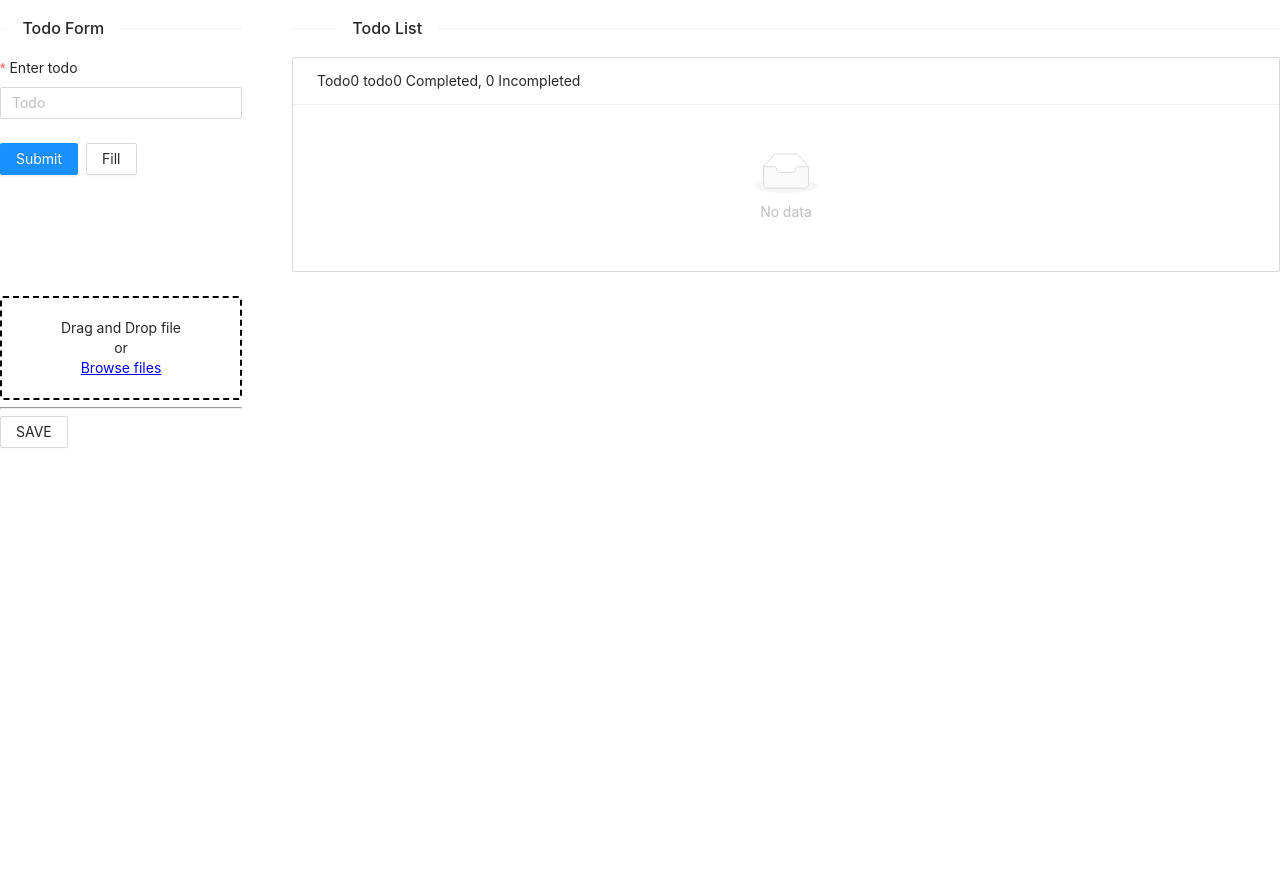
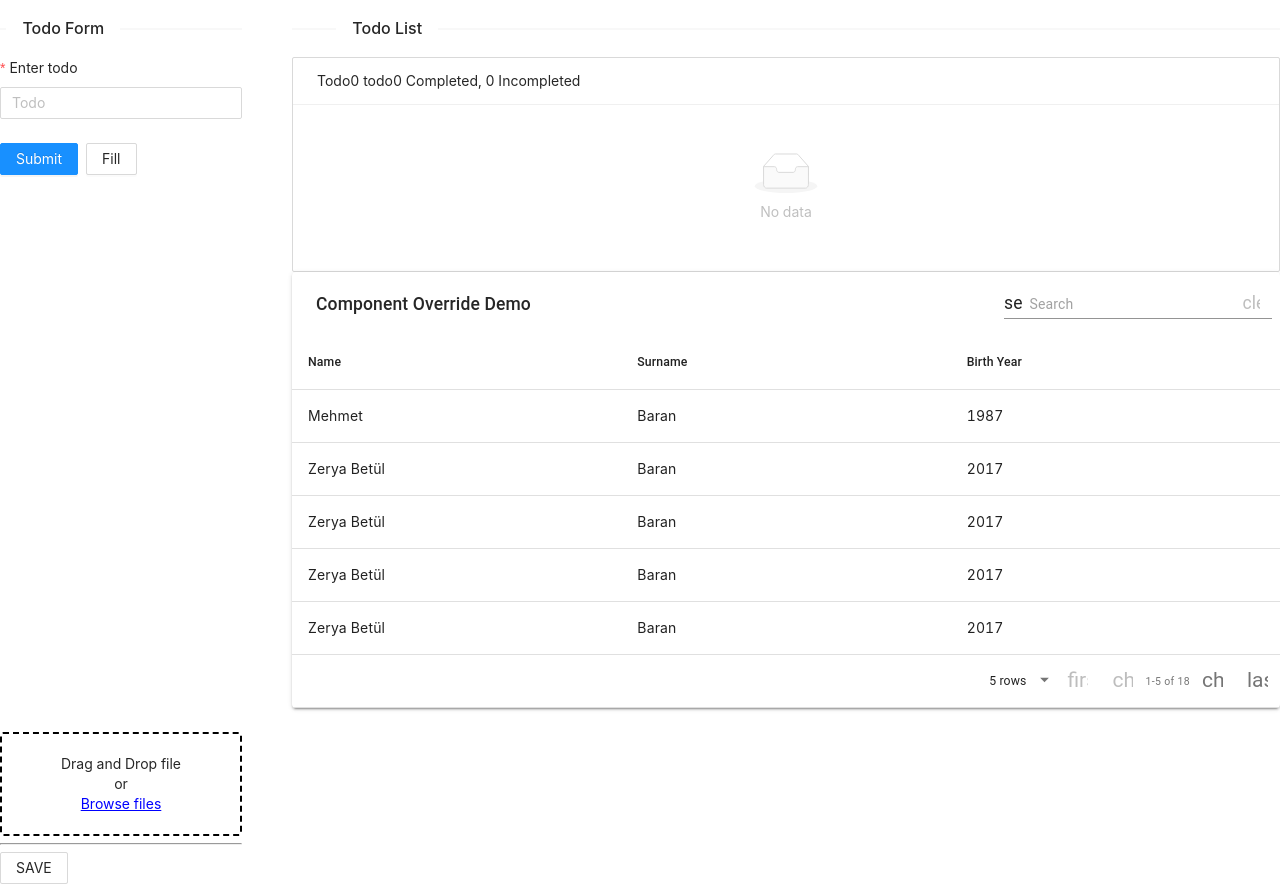
Before and after one commit to deepakbhattmits/react-context, a React (Create React App) app: page / in a window 1280 px wide. Before the commit the page ends 800 px from the top, so only its background shows below. Built offline with nearby package versions, Linux system fonts and the light colour scheme.

Commit message:
Update App.tsx

```diff
--- a/src/App.tsx
+++ b/src/App.tsx
@@ -1,4 +1,7 @@
-import { FC, useState, useContext, Fragment } from 'react'
+import {FC,useState,useContext,Fragment} from 'react'
+import MaterialTable from 'material-table';
+
+import { TablePagination } from "@material-ui/core";
 import {
   Form,
   Input,
@@ -12,7 +15,25 @@ import {
 import { CloseCircleTwoTone, CheckCircleTwoTone } from '@ant-design/icons'
 import TodosProvider, { TodosContext } from './TodosContext'
 import FileUploader from './components/FileUploader'
-const Todos: FC = (): JSX.Element => {
+const Todos: FC=(): JSX.Element =>
+{
+
+  const [rowsPerPage, setRowsPerPage] = useState(5);
+  //updates pagination, but no re-size
+  const handleChangeRowsPerPage = (event:any) => {
+    //enable to set rows per page to match total count
+    event.target.value === "All"
+      ? setRowsPerPage(data.length)
+      : setRowsPerPage(event.target.value);
+  };
+
+  const data = [
+    { name: "Mehmet", surname: "Baran", birthYear: 1987 },
+    { name: "Zerya Betül", surname: "Baran", birthYear: 2017 }, { name: "Zerya Betül", surname: "Baran", birthYear: 2017 }, { name: "Zerya Betül", surname: "Baran", birthYear: 2017 }, { name: "Zerya Betül", surname: "Baran", birthYear: 2017 }, { name: "Zerya Betül", surname: "Baran", birthYear: 2017 }, { name: "Mehmet", surname: "Baran", birthYear: 1987 },
+    { name: "Zerya Betül", surname: "Baran", birthYear: 2017 }, { name: "Zerya Betül", surname: "Baran", birthYear: 2017 }, { name: "Zerya Betül", surname: "Baran", birthYear: 2017 }, { name: "Zerya Betül", surname: "Baran", birthYear: 2017 }, { name: "Zerya Betül", surname: "Baran", birthYear: 2017 }, { name: "Mehmet", surname: "Baran", birthYear: 1987 },
+    { name: "Zerya Betül", surname: "Baran", birthYear: 2017 }, { name: "Zerya Betül", surname: "Baran", birthYear: 2017 }, { name: "Zerya Betül", surname: "Baran", birthYear: 2017 }, { name: "Zerya Betül", surname: "Baran", birthYear: 2017 }, { name: "Zerya Betül", surname: "Baran", birthYear: 2017 }
+  ];
+
   const [form] = Form.useForm()
   const [todo, setTodo] = useState<string>('')
   const { todos, addTodo, removeTodo, markCompleted } = useContext(TodosContext)
@@ -127,6 +148,44 @@ const Todos: FC = (): JSX.Element => {
                 </List.Item>
               )}
             />
+            <MaterialTable
+                 title="Component Override Demo"
+      columns={[
+        { title: "Name", field: "name" },
+        { title: "Surname", field: "surname" },
+        { title: "Birth Year", field: "birthYear" }
+      ]}
+      data={data}
+      //options.pageSize updates, but no re-size
+      options={{ pageSize: rowsPerPage }}
+      // onChangeRowsPerPage={handleChangeRowsPerPage} //TypeError Cannot read property 'value' of undefined
+      components={{
+        Pagination: props => (
+          <TablePagination
+            {...props}
+            rowsPerPageOptions={[5, 10, 20, "All"]}
+            rowsPerPage={rowsPerPage}
+            //updates pagination, but no re-size
+            onChangeRowsPerPage={handleChangeRowsPerPage}
+
+
+            count={data?.length}
+                      // page={
+                      //   firstLoad
+                      //     ? pageNumber
+                      //     : pageNumber - 1
+                      // }
+                      // onChangePage={(e, page) =>
+                      //   handleChangePage(page + 1)
+                      // }
+                      // onChangeRowsPerPage={event => {
+                      //   props.onChangeRowsPerPage(event);
+                      //   handleChangeRowPerPage(event.target.value);
+                      // }}
+          />
+        )
+      }}
+            />
           </Fragment>
           {/* ))} */}
         </ul>
```
